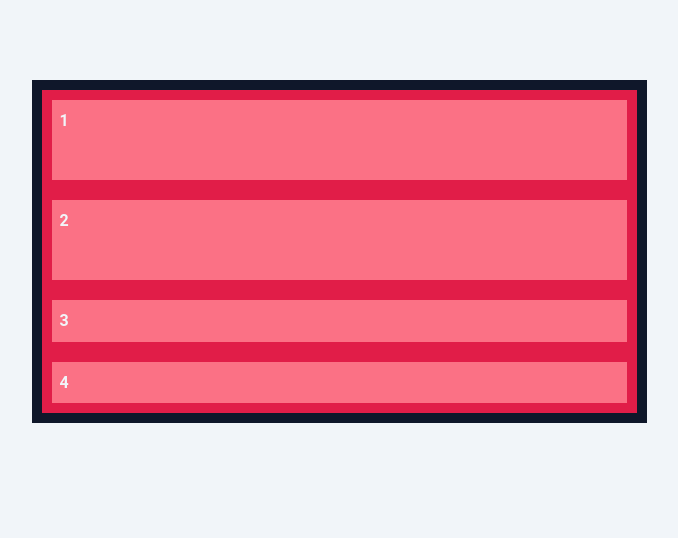
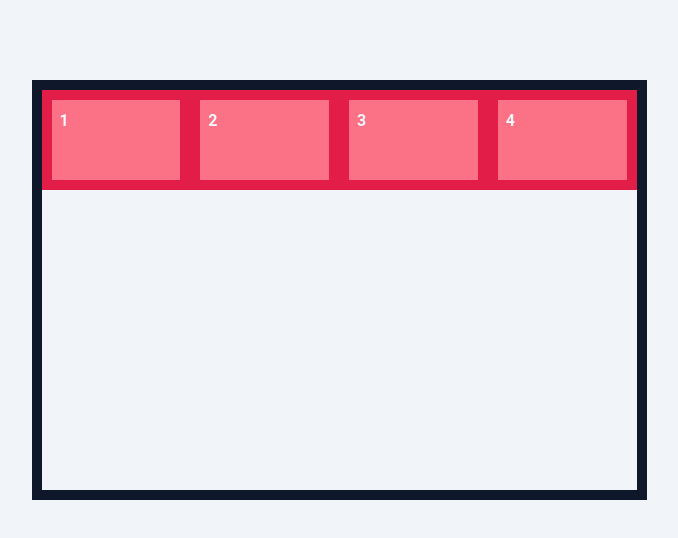
Before and after one commit to jsk2904/css-concepts, a plain HTML site: page Grid/index.html in a window 1280 px wide. Shown: the whole page, without its empty margins (301-979 px from the left). Drawn offline with Linux system fonts and the light colour scheme.

Commit message:
grid code

```diff
--- a/Grid/style.css
+++ b/Grid/style.css
@@ -1,7 +1,9 @@
 .container{
  display: grid;
- grid-template-rows: 100px 100px;
- grid-template-columns: 1fr minmax(3fr) 1fr;
+ /* grid-template-rows: 100px 100px; */
+ grid-template-columns: repeat(auto-fit, minmax(100px, 1fr));
+ grid-template-rows: repeat(4, 100px);
+ /* grid-gap: 1em; */
  /* grid-template-rows : 100px 100px 100px 100px 100px 100px;
  grid-template-columns : 100px 100px 100px 100px 100px 100px; */
 /* grid-auto-rows: 100px; */
```
